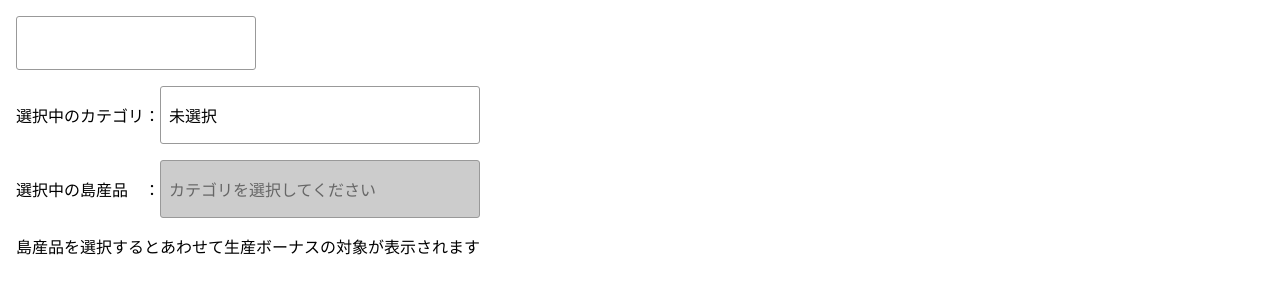
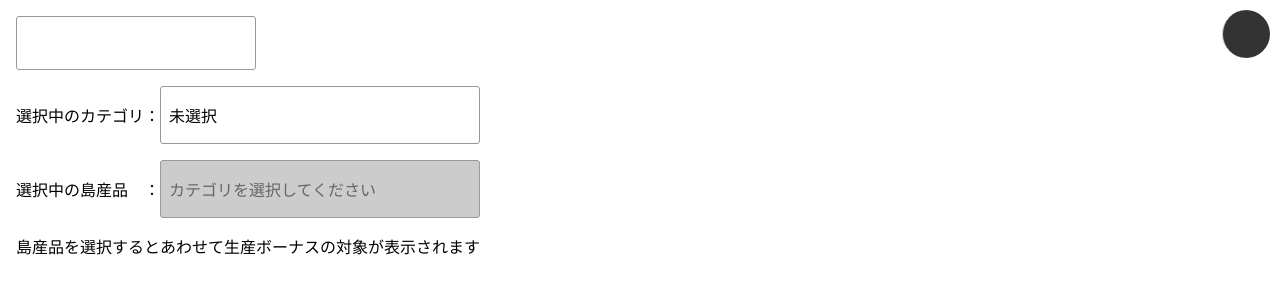
Before and after one commit to lamb-sni/earlgrey, a React (Create React App) app in the folder app/: page / in a window 1280 px wide. Shown: the top 300 px of the page. Built offline with nearby package versions, Linux system fonts and the light colour scheme.

Commit message:
drawer化

```diff
--- a/app/src/component/PopoverMenu/index.tsx
+++ b/app/src/component/PopoverMenu/index.tsx
@@ -1,5 +1,6 @@
 import * as React from "react";
 import ClassNames from "classnames";
+import useOnClickOutside from "../../utils/onClickOutside";
 import style from "./style.module.scss";
 
 interface Props {
@@ -13,9 +14,11 @@ interface Props {
 
 const PopoverMenu = (props: Props) => {
   const [isOpen, setIsOpen] = React.useState(false);
+  const ref = React.useRef<HTMLDivElement>(null);
+  useOnClickOutside(ref, () => { setIsOpen(false); });
 
   return (
-    <div className={style.wrapper}>
+    <div className={style.wrapper} ref={ref}>
       <span
         onClick={() => { setIsOpen(!isOpen); }}
         className={style.icon}
--- a/app/src/component/Tag/index.tsx
+++ b/app/src/component/Tag/index.tsx
@@ -13,11 +13,12 @@ interface Props {
   onClick: (v: string) => void;
   onClickOption?: (v: string) => void;
   optionType?: OptionType;
+  noFlex?: boolean;
 }
 
 const Tag = (props: Props) => {
   return (
-    <div className={style.wrapper}>
+    <div className={ClassNames(style.wrapper, { [style.noFlex]: props.noFlex })}>
       {props.data.map((d, idx) => {
         return (
           <div className={style.item} key={d.value + idx.toString()}>
--- a/app/src/component/Tag/style.module.scss
+++ b/app/src/component/Tag/style.module.scss
@@ -2,6 +2,15 @@
   margin: -8px 0 0 -8px;
   display: flex;
   flex-wrap: wrap;
+}
+
+.noFlex {
+  margin: 0;
+  display: block;
+
+  > .item {
+    margin: 0 0 8px;
+  }
 }
 
 .item {
--- a/app/src/data/schedule.ts
+++ b/app/src/data/schedule.ts
@@ -37,4 +37,6 @@ export const schedulePattern = {
   }
 };
 
+export const totalTime = 24;
+
 export type ScheduleObj = keyof typeof schedule;
--- a/app/src/page/organisms/Schedule/index.tsx
+++ b/app/src/page/organisms/Schedule/index.tsx
@@ -1,17 +1,17 @@
 import * as React from "react";
 import { useRecoilState } from "recoil"
+import ClassNames from "classnames";
 import { selectedProductsAtom } from "../../../state/atom";
 import { products, ProductsKey } from "../../../data";
 import { CategoriesKey } from "../../../data/categories";
+import { totalTime } from "../../../data/schedule";
 import Tag from "../../../component/Tag";
 import style from "./style.module.scss";
 
 const Schedule = () => {
   const [selectedProducts, setSelectedProducts] = useRecoilState(selectedProductsAtom);
-  if (selectedProducts.length === 1) {
-    // initialStateの場合
-    return null;
-  }
+  const [isOpen, setIsOpen] = React.useState(false);
+
   const tagData = selectedProducts.map(d => {
     return {
       value: d.name,
@@ -19,8 +19,15 @@ const Schedule = () => {
     };
   }).filter(v => v.value);
 
+  const sumTime = selectedProducts
+    .map(d => d.name ? d.schedule.value : 0)
+    .reduce((acc, crr) => acc + crr, 0);
+
   return (
-    <div>
+    <>
+      <div className={ClassNames(style.wrapper, { [style.isHide]: !isOpen })}>
+        <div className={style.inner}>
+          <div className={style.tags}>
             <Tag
               data={tagData}
               onClick={v => {
@@ -30,8 +37,20 @@ const Schedule = () => {
                 console.log(v);
               }}
               optionType="menu"
+              noFlex
             />
           </div>
+          <div className={style.status}>
+            <div className={style.time}>
+              <p className={style.totalTime}>
+                <span className={ClassNames({[style.over]: sumTime > totalTime})}>{sumTime}時間</span> / {totalTime}時間
+              </p>
+            </div>
+          </div>
+        </div>
+      </div>
+      <p className={ClassNames(style.toggle, { [style.isClosed]: !isOpen })} onClick={() => { setIsOpen(!isOpen); }} />
+    </>
   );
 };
 
--- a/app/src/page/organisms/Schedule/style.module.scss
+++ b/app/src/page/organisms/Schedule/style.module.scss
@@ -1,7 +1,86 @@
-.empty {
-  margin: 16px 0 0;
+.wrapper {
+  padding: 16px 16px 16px;
+  width: 50%;
+  height: 100vh;
+  background-color: #fff;
+  position: absolute;
+  top: 0;
+  right: 0;
+  overflow: scroll;
+  box-shadow: 0px 10px 10px 2px #ccc;
+  opacity: 1;
+  visibility: visible;
+  transition: .3s;
 }
 
-.heading {
-  margin: 0 0 8px;
+.isHide {
+  right: -1%;
+  opacity: 0;
+  visibility: hidden;
 }
+
+.inner {
+  display: flex;
+}
+
+.tags {
+  width: 60%;
+}
+
+.status {
+  margin: 0 0 0 24px;
+}
+
+.toggle {
+  display: block;
+  width: 48px;
+  height: 48px;
+  border-left: 1px solid #ccc;
+  background-color: #333;
+  position: absolute;
+  border-radius: 50%;
+  right: 10px;
+  top: 10px;
+  position: absolute;
+  cursor: pointer;
+  transition: .3s;
+
+  &::after {
+    font-family: "Material Icons";
+    content: "\e5c8";
+    color: #fff;
+    font-size: 24px;
+    position: absolute;
+    right: 11px;
+    top: 12px;
+    transition: .3s;
+  }
+
+  &:hover {
+    background-color: #666;
+
+    &::after {
+      right: 8px;
+    }
+  }
+
+  &.isClosed {
+    &::after {
+      transform: rotate(-180deg);
+    }
+
+    &:hover {
+      &::after {
+        right: 14px;
+      }
+    }
+  }
+}
+
+.totalTime {
+  font-size: 18px;
+}
+
+.over {
+  color: red;
+}
```
Lines whose indentation alone changed are shown as unchanged.
